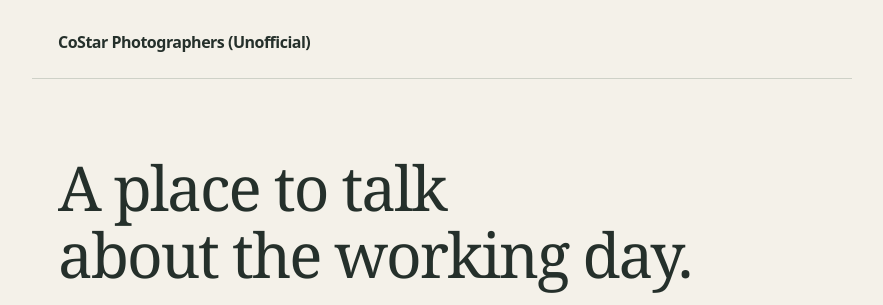
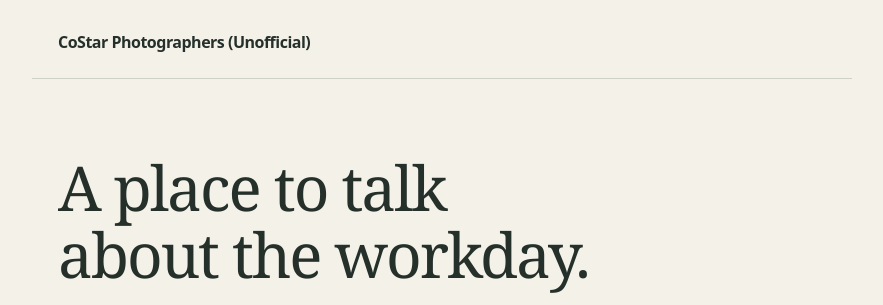
Before and after one commit to photographer2923/costar-photographers, a plain HTML site: page index.html in a window 1280 px wide. Shown: the top 305 px of the page, without its empty margins (198-1081 px from the left). Drawn offline with Linux system fonts and the light colour scheme.

Commit message:
index.html

```diff
--- a/index.html
+++ b/index.html
@@ -3,7 +3,7 @@
 <head>
 <meta charset="utf-8">
 <meta name="viewport" content="width=device-width, initial-scale=1">
-<meta name="description" content="An independent space for CoStar photographers to talk about the working day.">
+<meta name="description" content="An independent space for CoStar photographers to talk about the workday.">
 <title>CoStar Photographers (Unofficial)</title>
 <style>
 *{box-sizing:border-box}
@@ -41,7 +41,7 @@ section{padding-top:35px}
 <header>CoStar Photographers (Unofficial)</header>
 <main>
 <section aria-labelledby="intro">
-<h1 id="intro">A place to talk<br>about the working day.</h1>
+<h1 id="intro">A place to talk<br>about the workday.</h1>
 <p class="lead">For all CoStar photographers to compare notes, share experiences, and discuss day-to-day work.</p>
 
 <aside class="privacy" aria-labelledby="privacy-heading">
```
